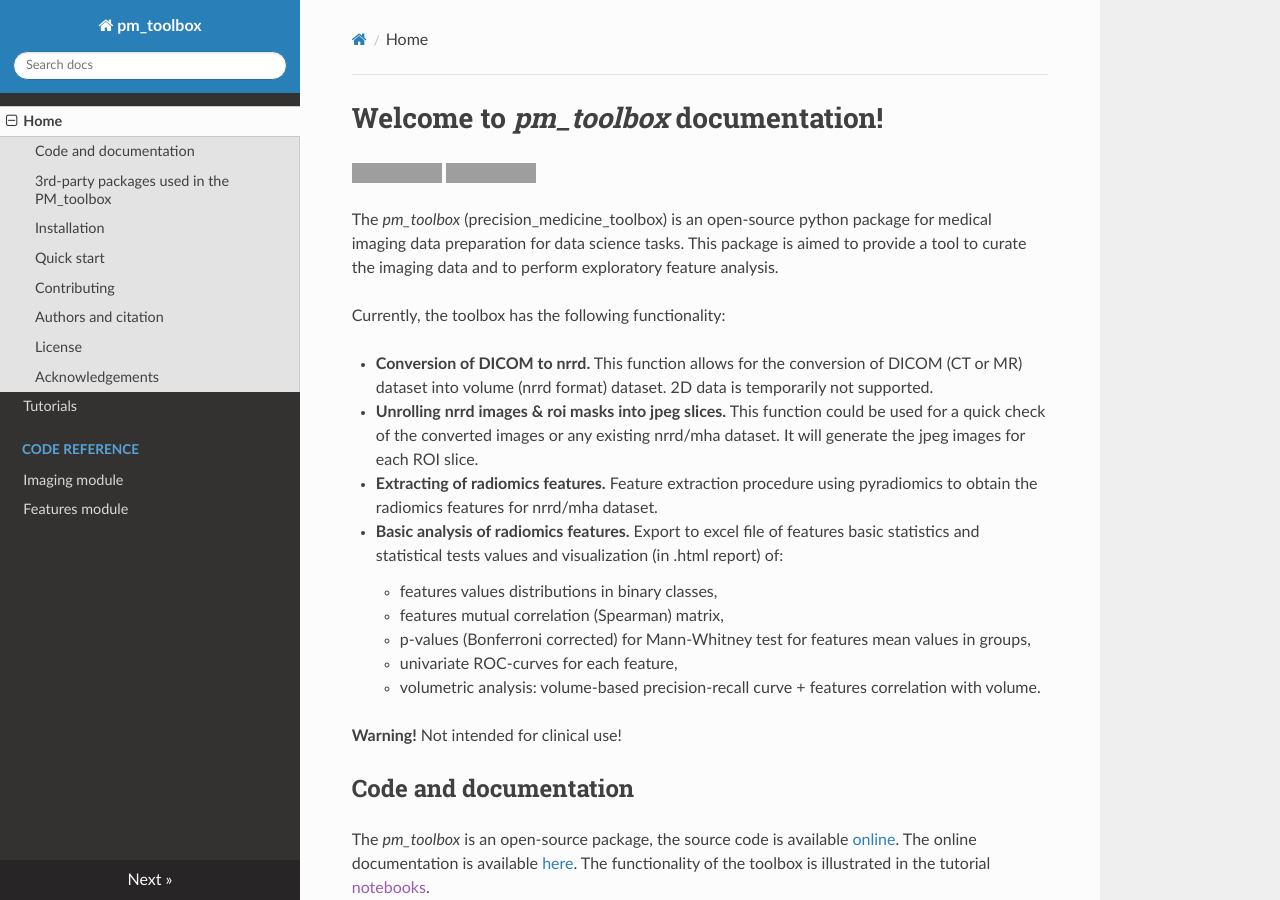
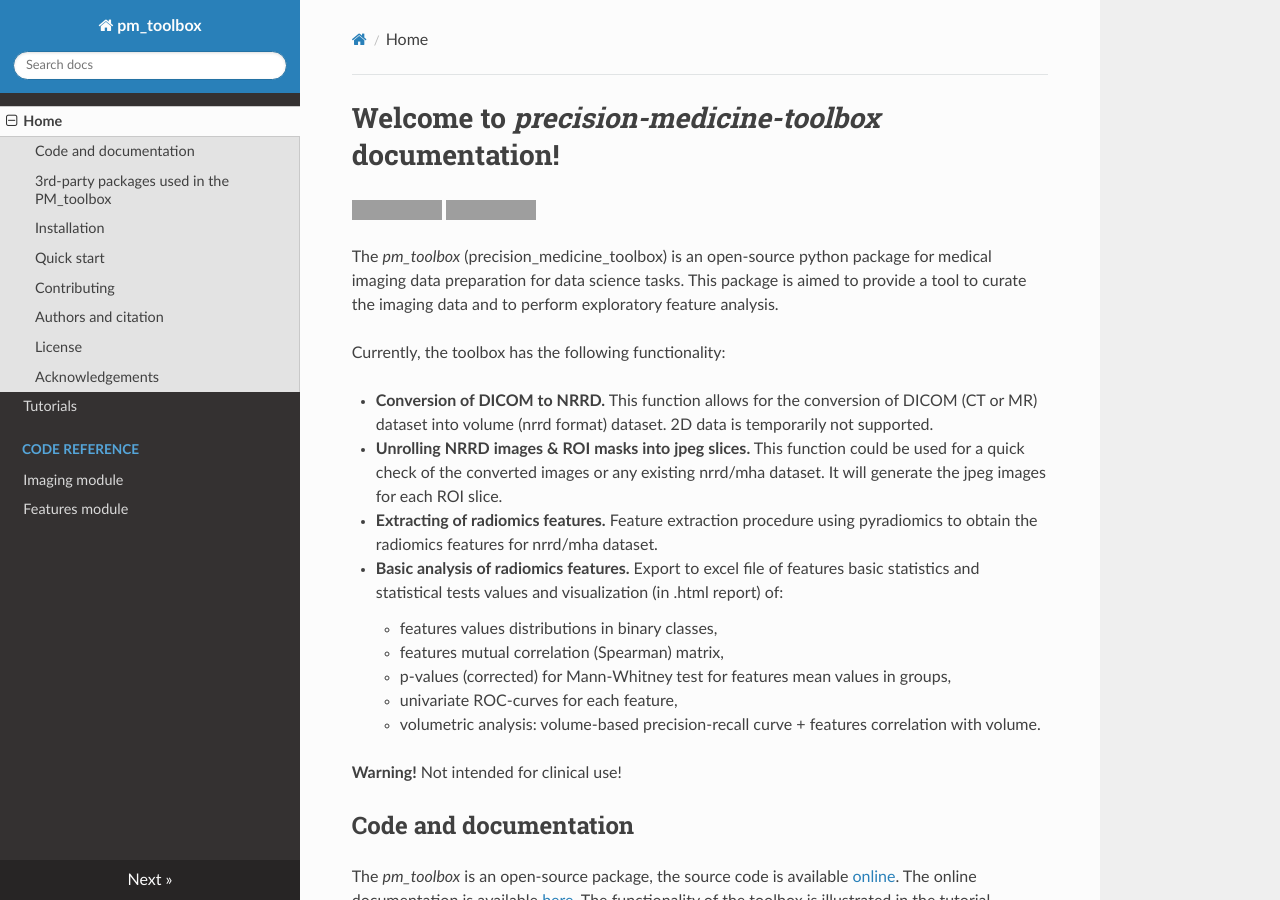
Before and after one commit to primakov/precision-medicine-toolbox, an MkDocs documentation site: the page built from docs/index.md, in a window 1280 px wide and 900 px high. Built offline with MkDocs 1.6.1, drawn with Linux system fonts in a browser that asks for light colours; nearby versions of some CDN libraries; some of the changed text lies outside the part shown; grey boxes are pictures that could not be loaded.

Commit message:
readme (index)

```diff
--- a/docs/index.md
+++ b/docs/index.md
@@ -1,4 +1,4 @@
-# Welcome to *pm_toolbox* documentation!
+# Welcome to *precision-medicine-toolbox* documentation!
 [![License](https://img.shields.io/github/license/precision-medicine-um/precision_medicine_toolbox)](https://opensource.org/licenses/BSD-3-Clause)
 [![Documentation Status](https://readthedocs.org/projects/radiomics-training/badge/?version=latest)](https://radiomics-training.readthedocs.io/en/latest/?badge=latest)
 
@@ -9,13 +9,13 @@ and to perform exploratory feature analysis.
 
 Currently, the toolbox has the following functionality:
 
-* **Conversion of DICOM to nrrd.** This function allows for the conversion of DICOM (CT or MR) dataset into volume (nrrd format) dataset. 2D data is temporarily not supported.
-* **Unrolling nrrd images & roi masks into jpeg slices.** This function could be used for a quick check of the converted images or any existing nrrd/mha dataset. It will generate the jpeg images for each ROI slice.
+* **Conversion of DICOM to NRRD.** This function allows for the conversion of DICOM (CT or MR) dataset into volume (nrrd format) dataset. 2D data is temporarily not supported.
+* **Unrolling NRRD images & ROI masks into jpeg slices.** This function could be used for a quick check of the converted images or any existing nrrd/mha dataset. It will generate the jpeg images for each ROI slice.
 * **Extracting of radiomics features.** Feature extraction procedure using pyradiomics to obtain the radiomics features for nrrd/mha dataset.
 * **Basic analysis of radiomics features.** Export to excel file of features basic statistics and statistical tests values and visualization (in .html report) of:
     * features values distributions in binary classes,
     * features mutual correlation (Spearman) matrix,
-    * p-values (Bonferroni corrected) for Mann-Whitney test for features mean values in groups,
+    * p-values (corrected) for Mann-Whitney test for features mean values in groups,
     * univariate ROC-curves for each feature,
     * volumetric analysis: volume-based precision-recall curve + features correlation with volume.
 
@@ -24,7 +24,7 @@ Currently, the toolbox has the following functionality:
 ## Code and documentation
 The *pm_toolbox* is an open-source package, the source code is available [online](https://github.com/precision-medicine-um/precision_medicine_toolbox).
 The online documentation is available [here](http://precision_medicine_toolbox.readthedocs.io/).
-The functionality of the toolbox is illustrated in the tutorial [notebooks]().
+The functionality of the toolbox is illustrated in the tutorial [notebooks](https://github.com/primakov/precision-medicine-toolbox/tree/master/examples).
 ## 3rd-party packages used in the PM_toolbox
 Our package is using the existing quality tools for the key steps:
 
--- a/mkdocs.yml
+++ b/mkdocs.yml
@@ -11,4 +11,4 @@ site_dir: 'site'
 plugins:
   - search
   - mkdocstrings
-copyright: Copyright &copy; 2019 - 2022, Serge  y Primakov & Lisa Lavrova.
+copyright: Copyright &copy; 2019 - 2022, Sergey Primakov & Lisa Lavrova.
```
